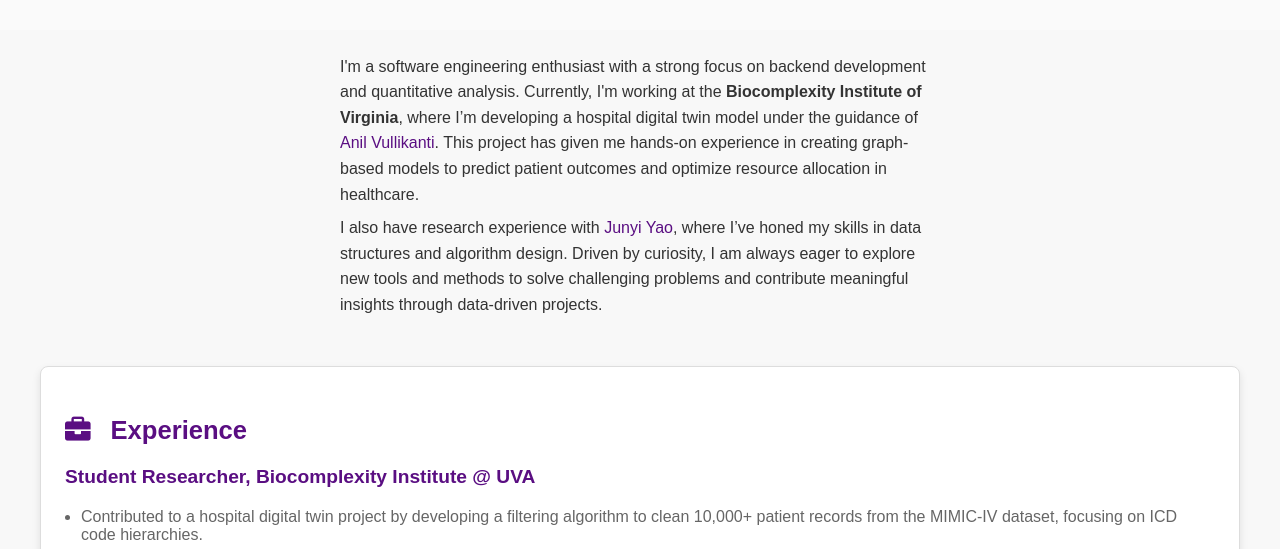
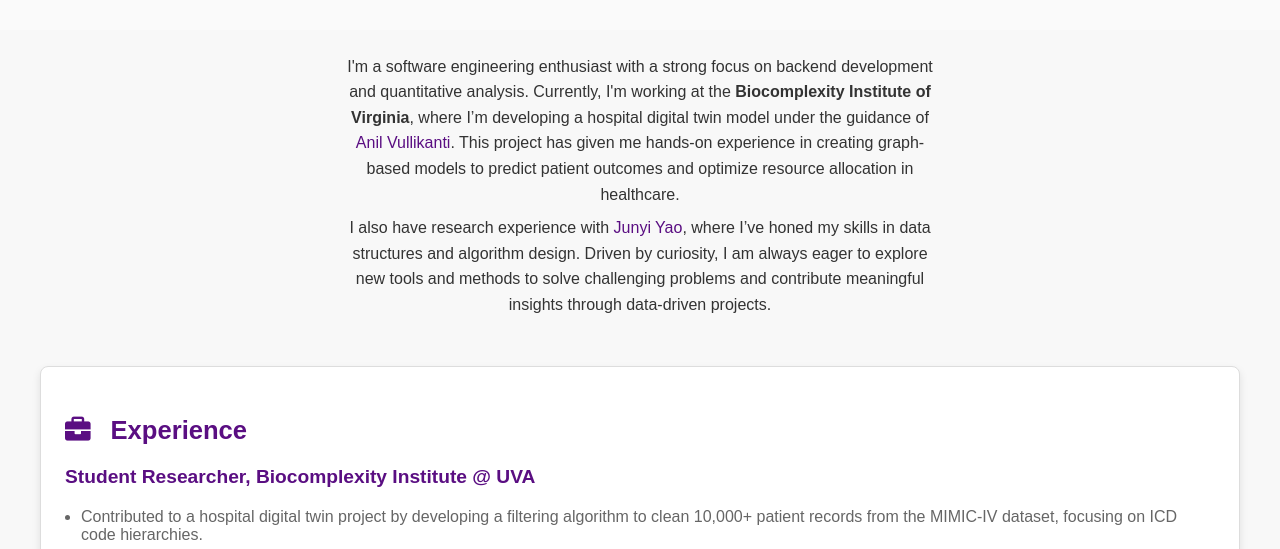
Before and after one commit to MinahalAisha/Portfolio, a plain HTML site: page index.html in a window 1280 px wide. Shown: the part 231-780 px from the top of the page. Drawn offline with Linux system fonts and the light colour scheme.

Commit message:
Update style.css

```diff
--- a/style.css
+++ b/style.css
@@ -110,12 +110,12 @@
     color: #333;
 }
 
-/* Introduction Section Customization */
+
 .introduction {
-    max-width: 750px; /* Slightly wider for longer line length */
+    max-width: 950px;
     margin: 1.5em auto;
-    line-height: 1.8; /* Slightly increased for readability */
-    text-align: left;
+    line-height: 1.8;
+    text-align: center;
 }
 
 /* Responsive Layout for Larger Screens */
```
